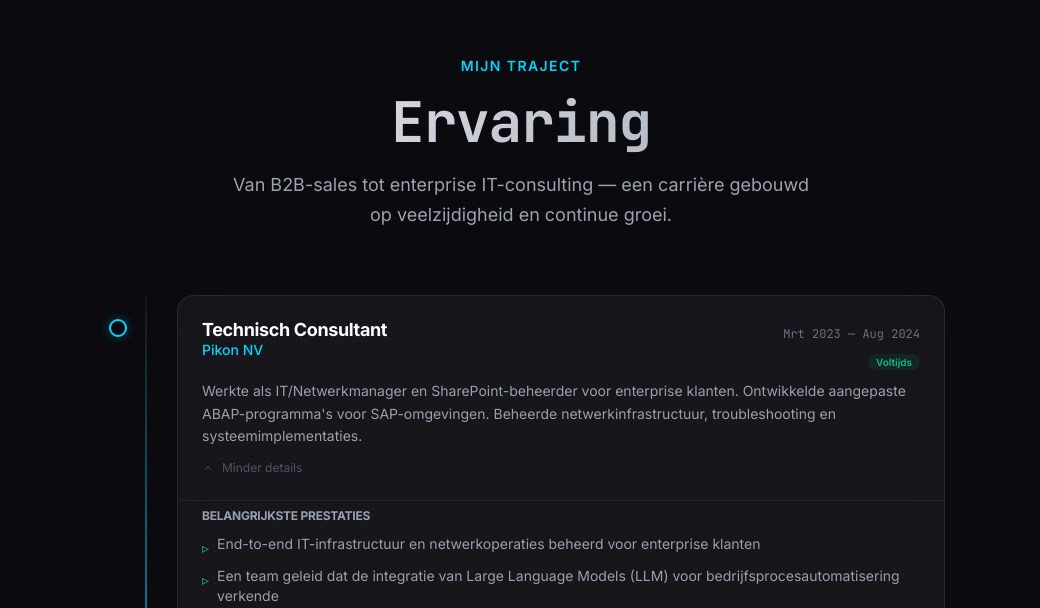
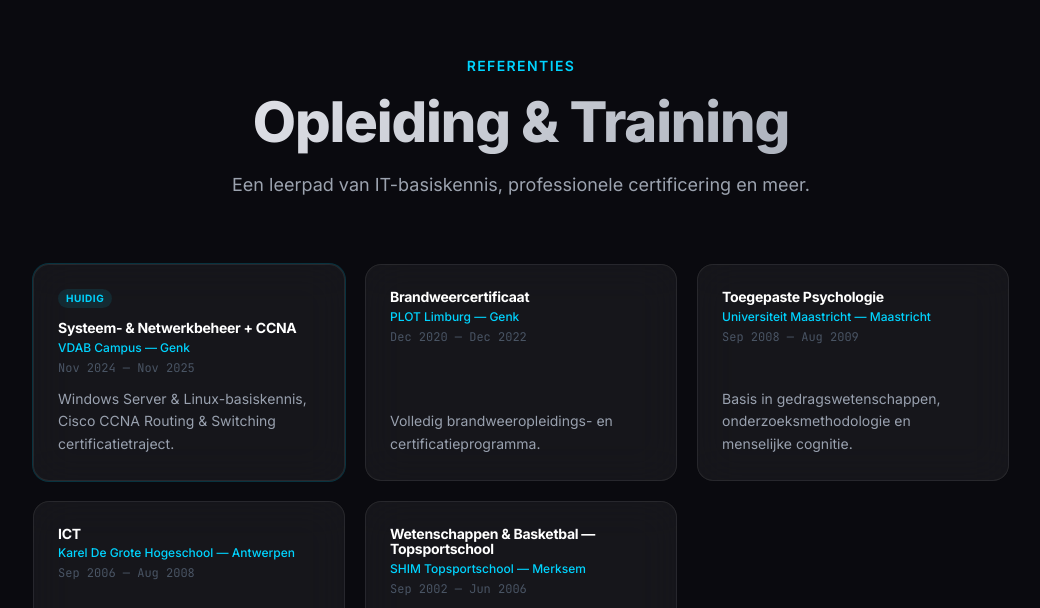
Before and after one commit to Albiniu5/ResumeWebsite, a Next.js app: page / in a window 1280 px wide. Shown: the part 3392-4000 px from the top of the page, without its empty margins (119-1159 px from the left). Built offline with nearby package versions, Linux system fonts and the light colour scheme.

Commit message:
Move education section above experience

```diff
--- a/src/app/page.tsx
+++ b/src/app/page.tsx
@@ -18,10 +18,10 @@ export default function Home() {
         <Hero />
         <About />
         <Skills />
+        <Education />
         <Experience />
         <Projects />
         <NetworkDemo />
-        <Education />
         <TechStack />
         <Philosophy />
         <Contact />
```
